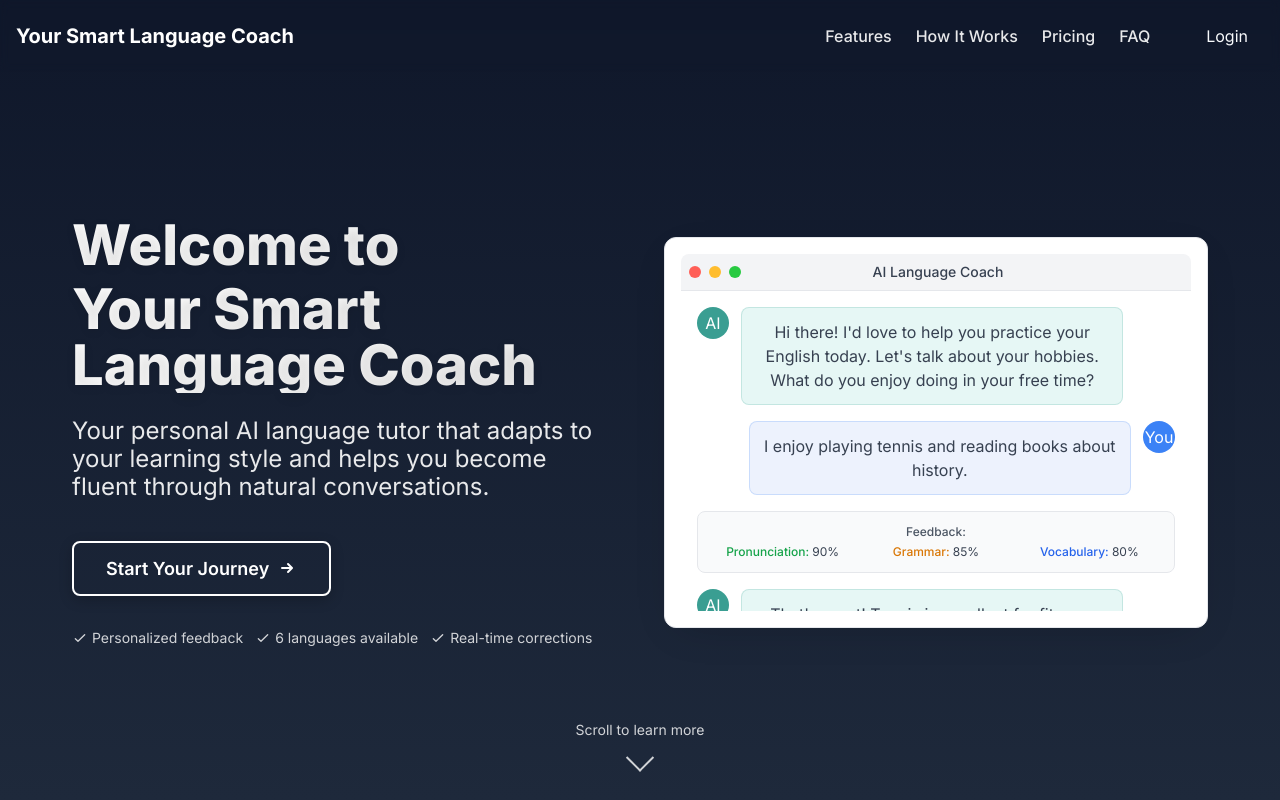
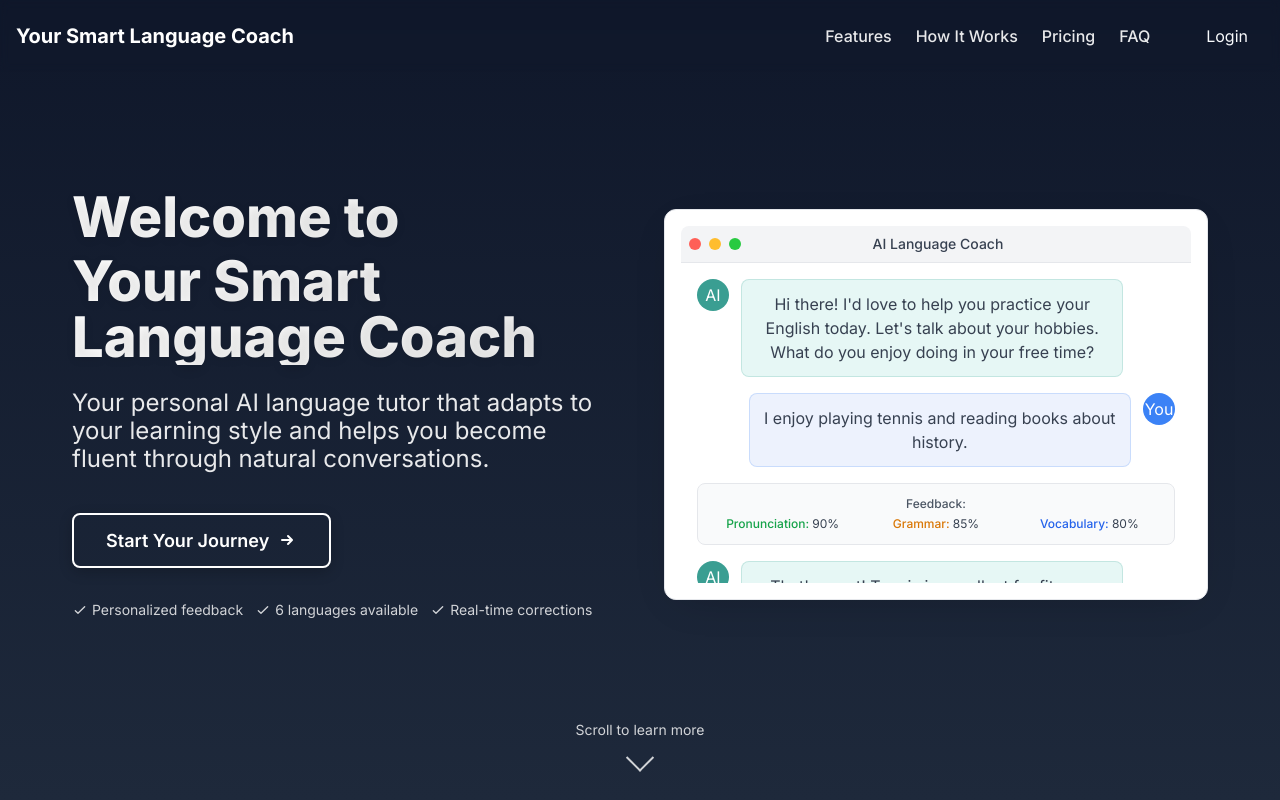
Before and after one commit to alipala/language-tutor, a Next.js app in the folder frontend/: page / in a window 1280 px wide. Built offline with nearby package versions, Linux system fonts and the light colour scheme; no server answers.

Commit message:
UI improvement: Reduced padding in landing page first section

```diff
--- a/frontend/app/page.tsx
+++ b/frontend/app/page.tsx
@@ -153,7 +153,7 @@ export default function Home() {
       ) : (
         <main className="start-screen">
           {/* First Section */}
-          <section id="features" className="landing-section landing-first pt-16">
+          <section id="features" className="landing-section landing-first pt-2">
             <div className="section-background"></div>
             <div className="section-content">
               <div className="grid grid-cols-1 md:grid-cols-2 gap-12 items-center">
```
